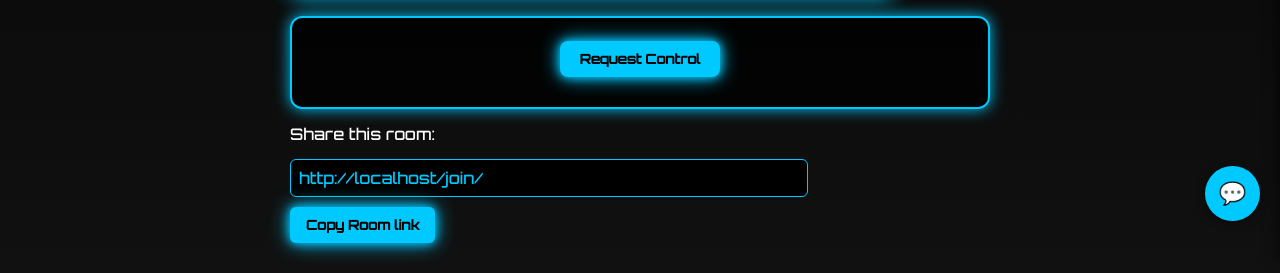
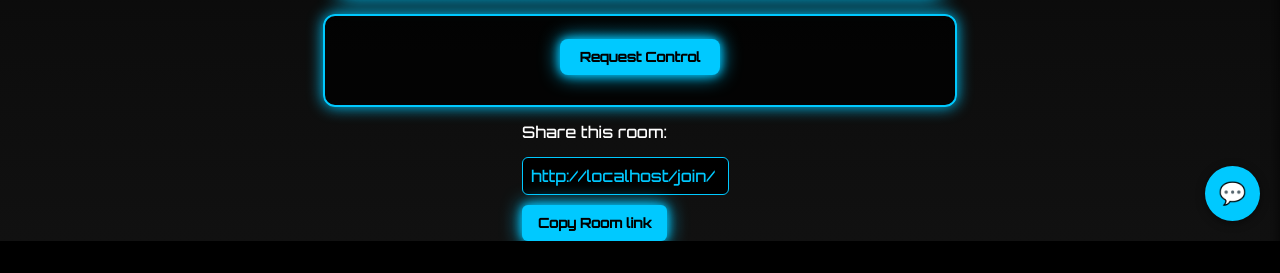
Before and after one commit to mohamedaaris/watch_together, a Flask app: template templates/room.html in a window 1280 px wide. Shown: the part 559-832 px from the top of the page. After the commit the page ends 800 px from the top, so only its background shows below. Run offline with Flask 3, Linux system fonts and the light colour scheme; the template is opened without the code that fills it, so the values that code supplies are empty; some libraries are stand-ins or nearby versions.

Commit message:
just a fix

```diff
--- a/templates/room.html
+++ b/templates/room.html
@@ -83,9 +83,12 @@
         }
 
         .container {
+            display: flex;
+            flex-direction: column;
+            align-items: center;
+            width: 95%;
             max-width: 700px;
-            width: 95%;
-            margin: 30px auto;
+            margin: auto;
         }
 
         #sendBtn {
@@ -103,6 +106,13 @@
         #sendBtn:hover {
             transform: scale(1.05);
             box-shadow: 0 0 15px #00ffff, 0 0 30px #00ffff;
+        }
+
+        .access-request-section,
+        .host-access-requests {
+            width: 100%;
+            max-width: 600px;
+            margin: 15px auto;
         }
 
         .access-request-section {
```
Also changed, not shown: templates/music.html (+2 -5 lines).
